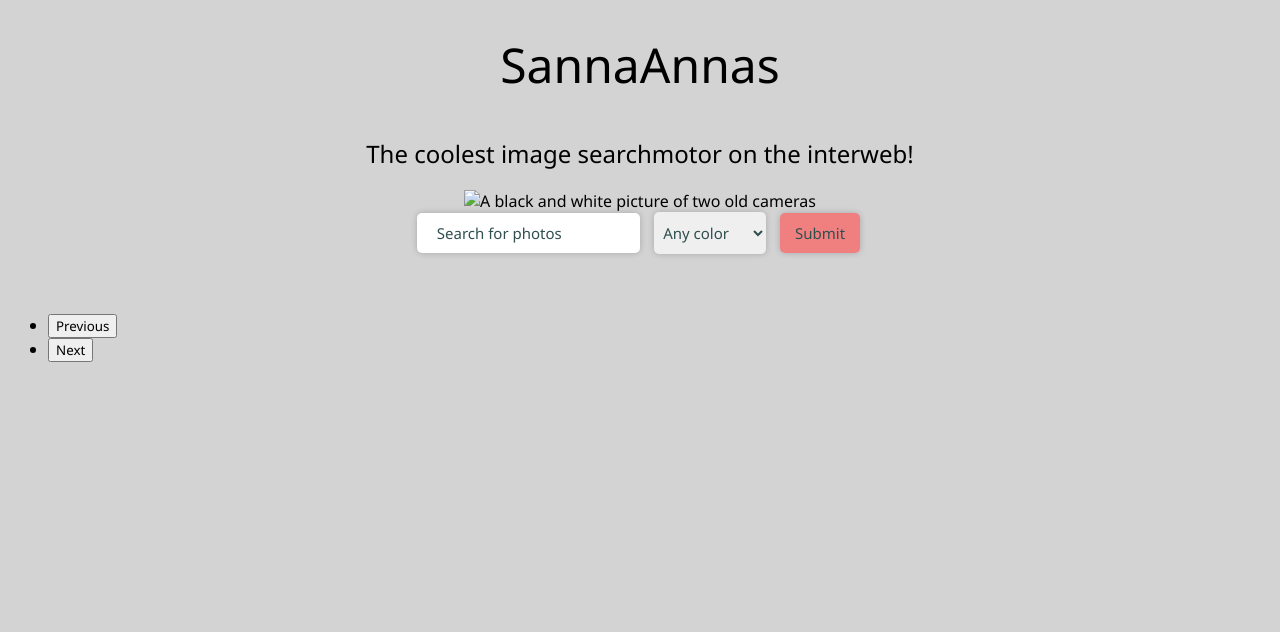
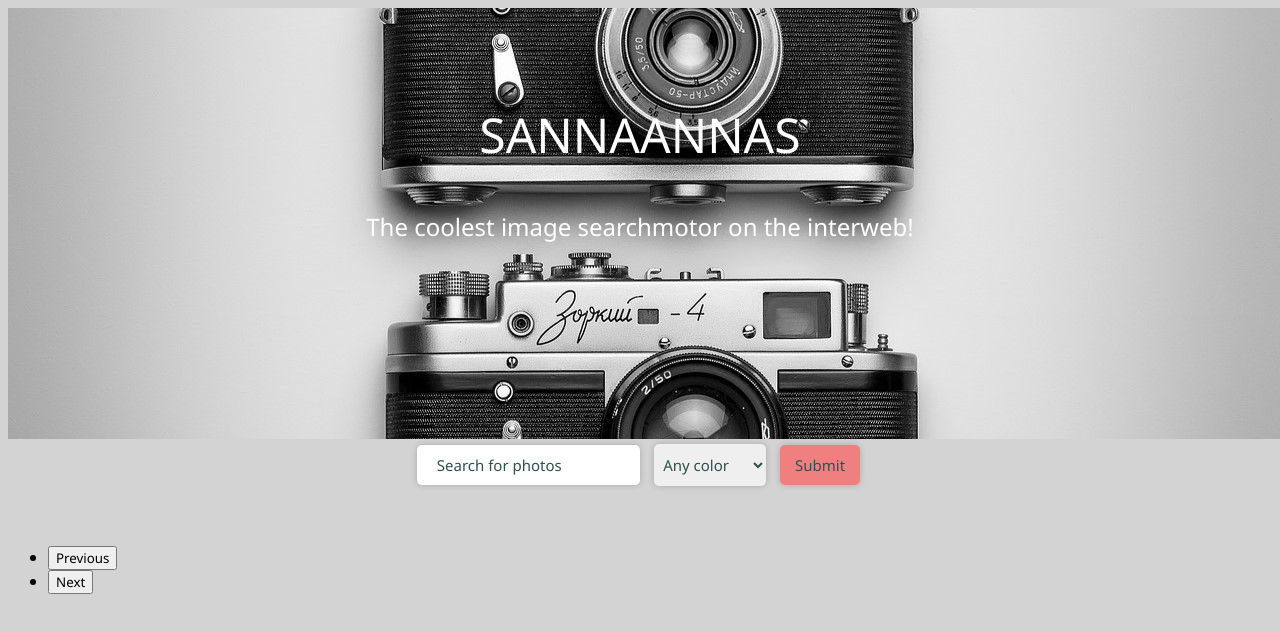
Before and after one commit to msgregorsamsa/uppgift2bildsok, a plain HTML site: page index.html in a window 1280 px wide. Drawn offline with Linux system fonts and the light colour scheme.

Commit message:
Updated-header

```diff
--- a/index.html
+++ b/index.html
@@ -18,7 +18,7 @@
         <div class="imageSearch-text">
             <h2>The coolest image searchmotor on the interweb!</h2>
         </div>
-        <img src="Bildsökmotor 1.jpg" alt="A black and white picture of two old cameras">
+        <img src="Bildsökmotor 2.jpg" alt="A black and white picture of two old cameras">
     </header>
 
    <main>
--- a/style.css
+++ b/style.css
@@ -1,26 +1,79 @@
-*{
+* {
     /* lägg till padding och margin? */
     box-sizing: border-box;
     font-family: 'Segoe UI', Tahoma, Geneva, Verdana, sans-serif;
     font-weight: lighter;
 }
 
-body{
+body {
     background-color: lightgrey;
     background-image: url(addimagenamehere.jpg);
 }
 
 .header-container {
     text-align: center;
+    position: relative;
 }
 
-h1{
-   text-align: center;
-   font-size: 3rem;
-   margin-bottom: 40px;
+.headerTitle {
+    text-transform: uppercase;
+    position: absolute;
+    top: 30%;
+    left: 50%;
+    transform: translate(-50%, -50%);
+    z-index: 1;
+    color: white;
 }
 
-.search-options{
+.imageSearch-text {
+    position: absolute;
+    top: 50%;
+    left: 50%;
+    transform: translate(-50%, -50%);
+    z-index: 1;
+    color: white;
+    /* Just an example, adjust the color as needed */
+}
+
+.background-image {
+    position: relative;
+}
+
+.background-image::before {
+    content: "";
+    position: absolute;
+    top: 0;
+    left: 0;
+    width: 100%;
+    height: 100%;
+    background: rgba(0, 0, 0, 0.5);
+    /* Adjust the background color and opacity as needed */
+    z-index: 0;
+}
+
+img {
+    max-height: 100%;
+}
+
+/* Frostat glas */
+/* .headerTitle,
+.imageSearch-text { */
+    /* From https://css.glass */
+    /* background: rgba(255, 255, 255, 0.3);
+    border-radius: 16px;
+    box-shadow: 0 4px 30px rgba(0, 0, 0, 0.1);
+    backdrop-filter: blur(2.5px);
+    -webkit-backdrop-filter: blur(2.5px);
+} */
+
+
+h1 {
+    text-align: center;
+    font-size: 3rem;
+    margin-bottom: 40px;
+}
+
+.search-options {
     display: flex;
     flex-wrap: wrap;
     justify-content: center;
@@ -30,7 +83,7 @@ h1{
 }
 
 /* Kan man göra detta mer dry vore det najs :D */
-#searchbar{
+#searchbar {
     width: 50%;
     padding: 10px 20px;
     margin-right: 5px;
@@ -38,10 +91,10 @@ h1{
     box-shadow: 0 0 6px rgba(0, 0, 0, 0.2);
     border-radius: 5px;
     font-size: 15px;
-    color:darkslategrey;
+    color: darkslategrey;
 }
 
-#color-choice{
+#color-choice {
     width: 25%;
     padding: 10px 5px;
     margin-right: 5px;
@@ -50,10 +103,10 @@ h1{
     box-shadow: 0 0 6px rgba(0, 0, 0, 0.2);
     border-radius: 5px;
     font-size: 15px;
-    color:darkslategrey;
+    color: darkslategrey;
 }
 
-#submit{
+#submit {
     width: 18%;
     padding: 10px 5px;
     margin-left: 5px;
@@ -62,5 +115,5 @@ h1{
     border-radius: 5px;
     font-size: 15px;
     background-color: lightcoral;
-    color:darkslategrey;
+    color: darkslategrey;
 }
```
Also changed, not shown: Bildsökmotor 2.jpg (added).
